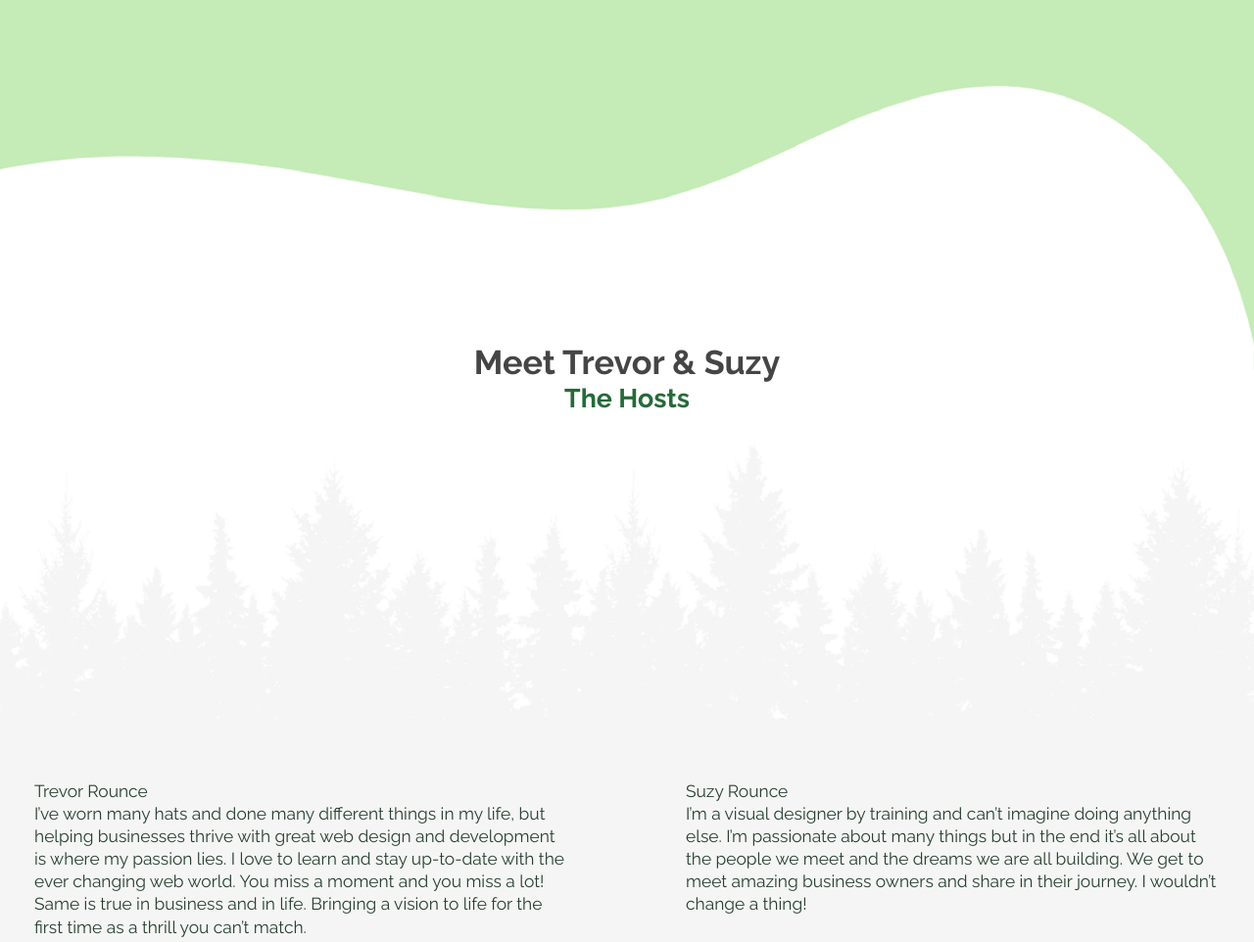
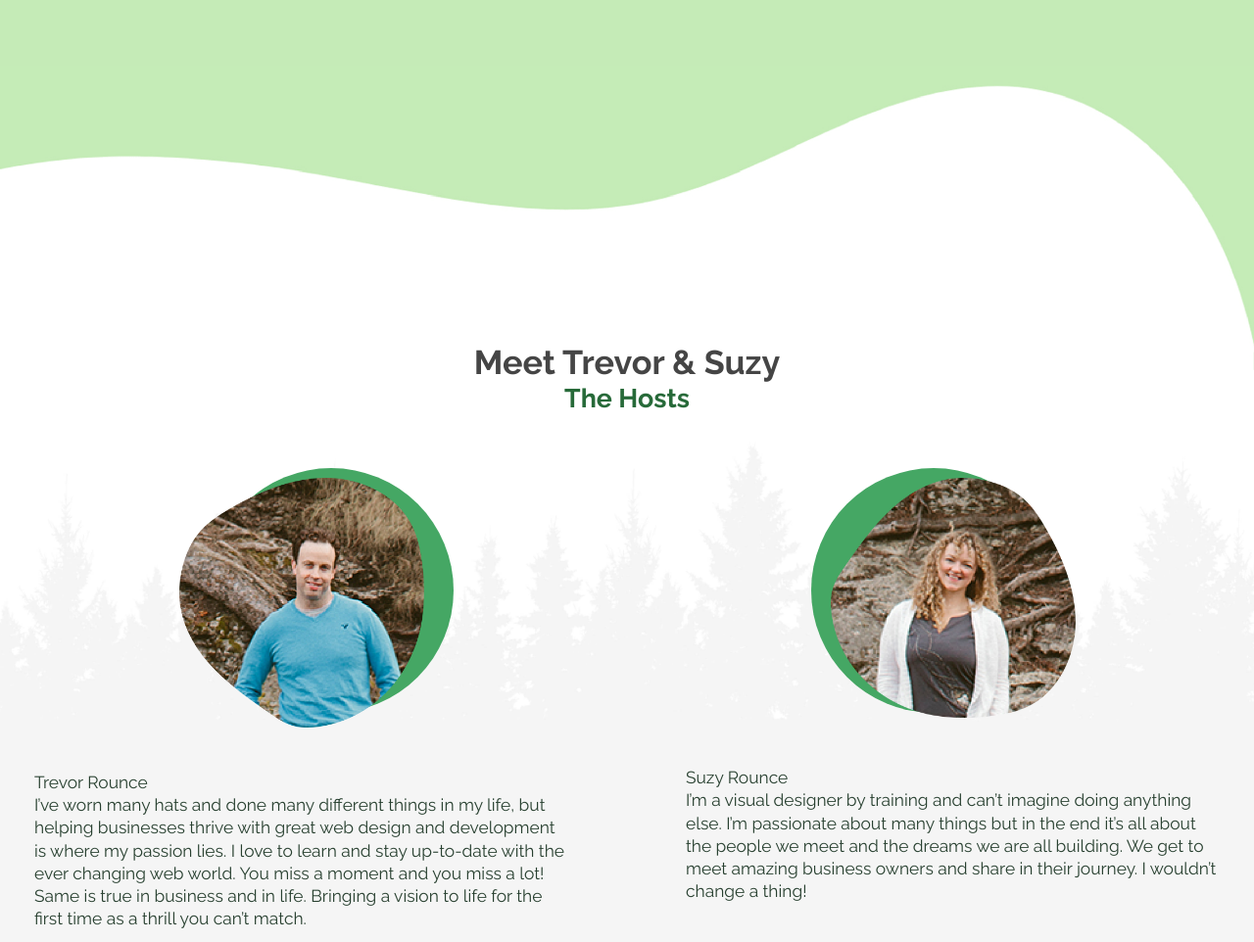
Before and after one commit to Rouncer27/raising-business, a Gatsby site: page / in a window 1280 px wide. Shown: the part 1309-2271 px from the top of the page at 98% size. Built offline with nearby package versions, Linux system fonts and the light colour scheme; Gatsby itself is replaced by a stand-in of ours.

Commit message:
added the bio images

```diff
--- a/src/components/HomeComponents/ListenNow.js
+++ b/src/components/HomeComponents/ListenNow.js
@@ -5,7 +5,9 @@ import DarkGreenTop from "../Graphics/DarkGreenTop"
 import DarkGreenBottom from "../Graphics/DarkGreenBottom"
 
 const ListenNowStyled = styled.section`
+  position: relative;
   background-color: var(--shadow);
+  z-index: 15;
 
   .wrapper {
     ${standardWrapper};
--- a/src/components/HomeComponents/MeetHosts.js
+++ b/src/components/HomeComponents/MeetHosts.js
@@ -10,9 +10,12 @@ import {
 } from "../../styles/helpers"
 import MeetBackground from "./MeetBackground"
 import WhitePineBackground from "../Graphics/WhitePineBackground"
+import Suzy from "../Images/Suzy"
+import Trevor from "../Images/Trevor"
 
 const MeetHostsStyled = styled.section`
   position: relative;
+  margin-bottom: 5rem;
   .wrapper {
     ${medWrapper};
     position: relative;
@@ -70,7 +73,28 @@ const MeetHostsStyled = styled.section`
       }
 
       &__image {
-        min-height: 35rem;
+        position: relative;
+        margin-top: 5rem;
+        margin-bottom: 5rem;
+
+        &--inner {
+          position: relative;
+          max-width: 25rem;
+          max-height: 25rem;
+          margin: auto;
+          z-index: 5;
+        }
+
+        &--bg {
+          position: absolute;
+          top: -1rem;
+          right: -3rem;
+          width: 25rem;
+          height: 25rem;
+          background-color: var(--primary);
+          border-radius: 50%;
+          z-index: -1;
+        }
       }
 
       h3 {
@@ -94,6 +118,11 @@ const MeetHostsStyled = styled.section`
       @media (min-width: 768px) {
         margin-left: 6rem;
       }
+
+      .meetHost__image--bg {
+        right: auto;
+        left: -2rem;
+      }
     }
   }
 
@@ -103,6 +132,7 @@ const MeetHostsStyled = styled.section`
     }
 
     &__link {
+      margin-top: 10rem;
       text-align: center;
 
       a {
@@ -123,7 +153,12 @@ const MeetHosts = () => {
         </div>
         <div className="meetHosts">
           <div className="meetHost meetTrev">
-            <div className="meetHost__image"></div>
+            <div className="meetHost__image">
+              <div className="meetHost__image--inner">
+                <Trevor />
+                <div className="meetHost__image--bg" />
+              </div>
+            </div>
             <div>
               <h3>Trevor Rounce</h3>
               <p>
@@ -138,7 +173,12 @@ const MeetHosts = () => {
             </div>
           </div>
           <div className="meetHost meetSuzy">
-            <div className="meetHost__image"></div>
+            <div className="meetHost__image">
+              <div className="meetHost__image--inner">
+                <Suzy />
+                <div className="meetHost__image--bg" />
+              </div>
+            </div>
             <div>
               <h3>Suzy Rounce</h3>
               <p>
--- /dev/null
+++ b/src/components/Images/Suzy.js
@@ -0,0 +1,33 @@
+import React from "react"
+import { graphql, useStaticQuery } from "gatsby"
+import Img from "gatsby-image"
+import styled from "styled-components"
+
+const SuzyStyled = styled.div`
+  width: 100%;
+  height: 100%;
+`
+
+const getData = graphql`
+  {
+    suzy: file(relativePath: { eq: "suzy-rounce.png" }) {
+      childImageSharp {
+        fluid(quality: 100, maxWidth: 850) {
+          ...GatsbyImageSharpFluid_withWebp
+        }
+      }
+    }
+  }
+`
+
+const Suzy = () => {
+  const data = useStaticQuery(getData)
+  const imageData = data.suzy.childImageSharp.fluid
+  return (
+    <SuzyStyled>
+      <Img fluid={imageData} alt="Suzy Rounce - Raising A Business Podcast" />
+    </SuzyStyled>
+  )
+}
+
+export default Suzy
--- /dev/null
+++ b/src/components/Images/Trevor.js
@@ -0,0 +1,33 @@
+import React from "react"
+import { graphql, useStaticQuery } from "gatsby"
+import Img from "gatsby-image"
+import styled from "styled-components"
+
+const TrevorStyled = styled.div`
+  width: 100%;
+  height: 100%;
+`
+
+const getData = graphql`
+  {
+    trev: file(relativePath: { eq: "trevor-rounce.png" }) {
+      childImageSharp {
+        fluid(quality: 100, maxWidth: 850) {
+          ...GatsbyImageSharpFluid_withWebp
+        }
+      }
+    }
+  }
+`
+
+const Trevor = () => {
+  const data = useStaticQuery(getData)
+  const imageData = data.trev.childImageSharp.fluid
+  return (
+    <TrevorStyled>
+      <Img fluid={imageData} alt="Trevor Rounce - Raising A Business Podcast" />
+    </TrevorStyled>
+  )
+}
+
+export default Trevor
```
Also changed, not shown: src/images/suzy-rounce.png (added), src/images/trevor-rounce.png (added).
